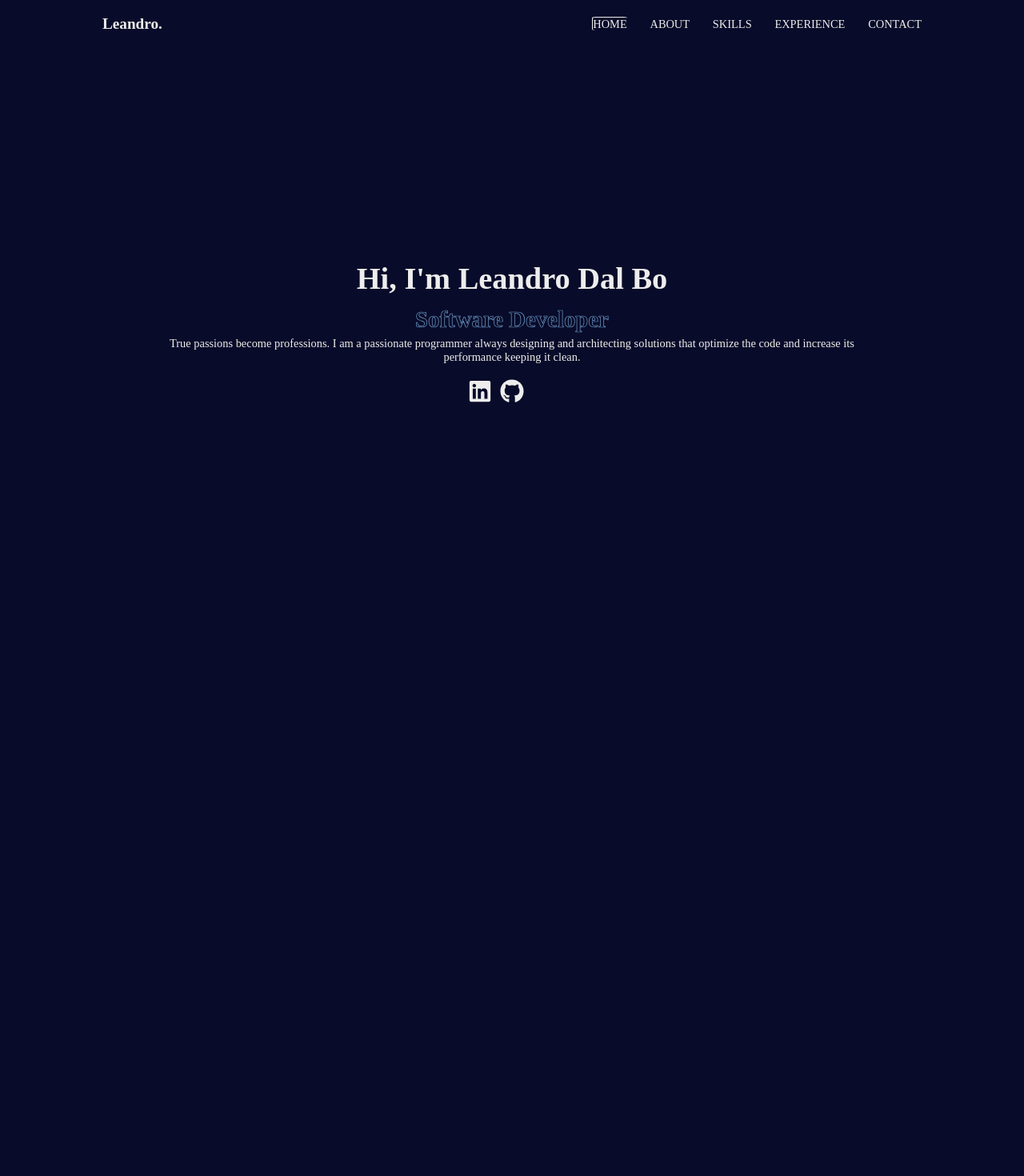
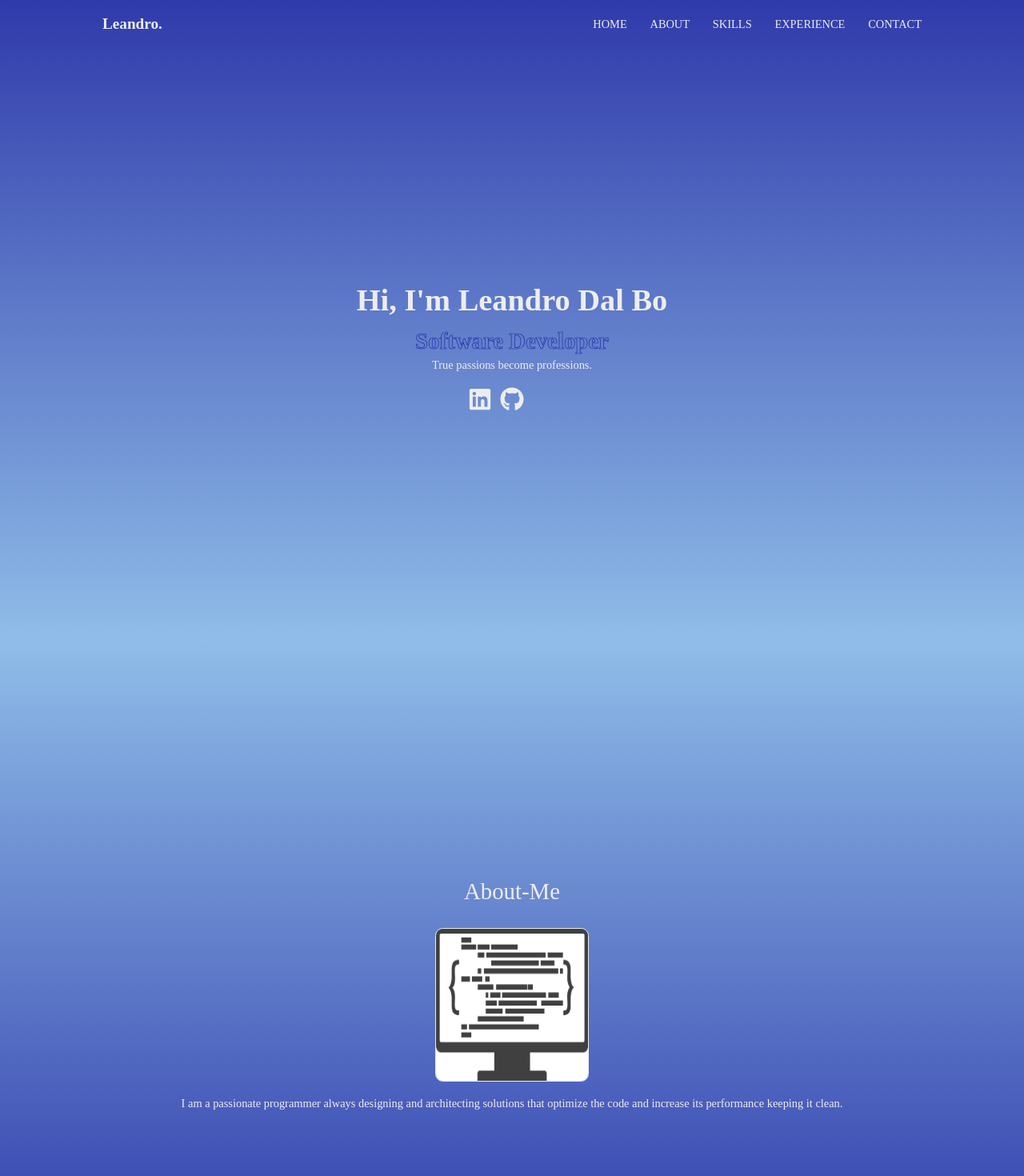
Before and after one commit to leandrodalbo/portfolio, a React (Create React App) app: page / in a window 1280 px wide. Shown: the top 1470 px of the page at 80% size. Before the commit the page ends 800 px from the top, so only its background shows below. Built offline with nearby package versions, Linux system fonts and the light colour scheme; some icons are missing.

Commit message:
update bg-color and added aboutme

```diff
--- a/src/Portfolio.tsx
+++ b/src/Portfolio.tsx
@@ -3,12 +3,15 @@ import Header from "./components/header/Header";
 import headerService from "./components/header/HederService";
 import Home from "./components/home/Home";
 import homeService from "./components/home/HomeService";
+import About from "./components/about/About";
+import aboutService from "./components/about/AboutService";
 
 const Portfolio = () => {
   return (
     <div data-testId="portfolio">
       <Header service={headerService} />
       <Home service={homeService} />
+      <About service={aboutService} />
     </div>
   );
 };
--- /dev/null
+++ b/src/components/about/About.tsx
@@ -0,0 +1,26 @@
+import React from "react";
+import "./style.css";
+import { AboutService } from "./AboutService";
+
+interface AboutProps {
+  service: AboutService;
+}
+
+const About = ({ service }: AboutProps) => {
+  const { aboutme, computer, text } = service.content();
+
+  return (
+    <section id="about" className="about">
+      <h2 className="about-title">{aboutme}</h2>
+      <div className="about-img">
+        <img src={computer} alt="computer-img" />
+      </div>
+
+      <div className="about-content">
+        <p>{text}</p>
+      </div>
+    </section>
+  );
+};
+
+export default About;
--- /dev/null
+++ b/src/components/about/AboutService.ts
@@ -0,0 +1,21 @@
+import computer from "../../assets/computer.png";
+
+export class AboutService {
+  public content() {
+    return {
+      aboutme: "About-Me",
+      computer: computer,
+      text: ABOUT_TEXT,
+    };
+  }
+}
+
+const aboutService = new AboutService();
+
+export default aboutService;
+
+const ABOUT_TEXT = `
+ I am a passionate programmer always
+ designing and architecting solutions that optimize the code
+ and increase its performance keeping it clean.
+`;
--- /dev/null
+++ b/src/components/about/style.css
@@ -0,0 +1,40 @@
+.about {
+  display: flex;
+  justify-content: center;
+  align-items: center;
+  flex-direction: column;
+  gap: 2rem;
+}
+
+.about-title {
+  font-size: 3rem;
+  margin: 1rem 1rem 1rem 1rem;
+  font-weight: 500;
+  text-align: center;
+  color: var(--text-color);
+}
+
+.about-img {
+  width: 20rem;
+  height: 20rem;
+  border-radius: 50%;
+  display: flex;
+  justify-content: center;
+  align-items: center;
+}
+
+.about-img img {
+  width: 100%;
+  height: 100%;
+  border-radius: 5%;
+  border: 0.2rem solid var(--text-color);
+}
+
+.about-content {
+  text-align: center;
+}
+
+.about-content p {
+  font-size: 1.5rem;
+  color: var(--text-color);
+}
--- a/src/components/header/Header.tsx
+++ b/src/components/header/Header.tsx
@@ -8,11 +8,11 @@ interface HeaderProps {
 }
 
 const Header = ({ service }: HeaderProps) => {
-  const [navActive, setNavActive] = useState(service.navItems()[0]);
+  const [navActive, setNavActive] = useState("");
 
   return (
     <header className="header">
-      <a className="logo" href="#home">
+      <a className="logo" onClick={() => setNavActive("")} href="#home">
         {service.logo()}
       </a>
 
--- a/src/components/header/style.css
+++ b/src/components/header/style.css
@@ -18,6 +18,13 @@
   text-transform: capitalize;
 }
 
+.logo:hover {
+  border-top: solid var(--hover-color) 0.2rem;
+  border-left: solid var(--hover-color) 0.1rem;
+  border-radius: 10%;
+  transition: 0.1s;
+}
+
 .menu-icon {
   font-size: 3rem;
   color: var(--text-color);
@@ -35,8 +42,8 @@
 }
 
 .navbar a:hover {
-  border-top: solid var(--main-color) 0.2rem;
-  border-left: solid var(--main-color) 0.1rem;
+  border-top: solid var(--hover-color) 0.2rem;
+  border-left: solid var(--hover-color) 0.1rem;
   border-radius: 10%;
   transition: 0.1s;
 }
--- a/src/components/home/HomeService.ts
+++ b/src/components/home/HomeService.ts
@@ -25,8 +25,5 @@ const homeService = new HomeService();
 export default homeService;
 
 const HOME_TEXT = `
-True passions become professions. I am a passionate programmer
-            always designing and architecting solutions that optimize the code
-            and increase its performance keeping it clean.
-
+True passions become professions.
 `;
--- a/src/components/home/style.css
+++ b/src/components/home/style.css
@@ -1,11 +1,12 @@
 .home {
   display: flex;
+  justify-content: center;
   align-items: center;
-  padding: 0 5%;
+  padding: 0 1%;
 }
 
 .home-content {
-  margin: 10% 10% 10% 10%;
+  margin: 10% 5% 5% 5%;
   text-align: center;
 }
 
@@ -18,7 +19,7 @@
 
 .home-content h3 {
   color: transparent;
-  -webkit-text-stroke: 0.7px var(--main-color);
+  -webkit-text-stroke: 0.7px var(--bg-color);
   font-size: 3rem;
   font-weight: 700;
   line-height: 1.5;
@@ -47,8 +48,8 @@
 .social a:hover {
   width: 3rem;
   height: 3rem;
-  border-top: solid var(--main-color) 0.2rem;
-  border-left: solid var(--main-color) 0.1rem;
+  border-top: solid var(--hover-color) 0.2rem;
+  border-left: solid var(--hover-color) 0.1rem;
   border-radius: 10%;
   transition: 0.1s;
 }
--- a/src/index.css
+++ b/src/index.css
@@ -1,9 +1,10 @@
 @import url("https://fonts.googleapis.com/css2?family=Poppins:wght@100;200;300;400;500;600;700");
 
 :root {
-  --bg-color: #080b29;
+  --bg-color: #1723a1e4;
   --text-color: #ededed;
   --main-color: #80b4e5e0;
+  --hover-color: #00020be4;
 }
 
 * {
@@ -23,7 +24,11 @@ html {
 }
 
 body {
-  background: var(--bg-color);
+  background: linear-gradient(
+    var(--bg-color),
+    var(--main-color),
+    var(--bg-color)
+  );
   color: var(--text-color);
 }
 
```
Also changed, not shown: src/assets/computer.png (added).
